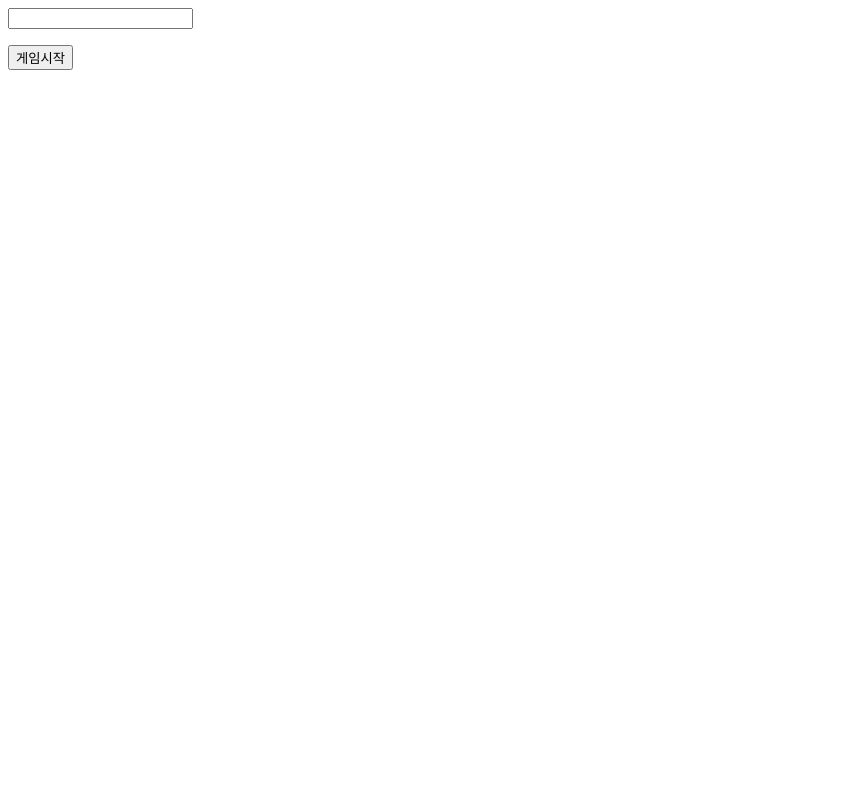
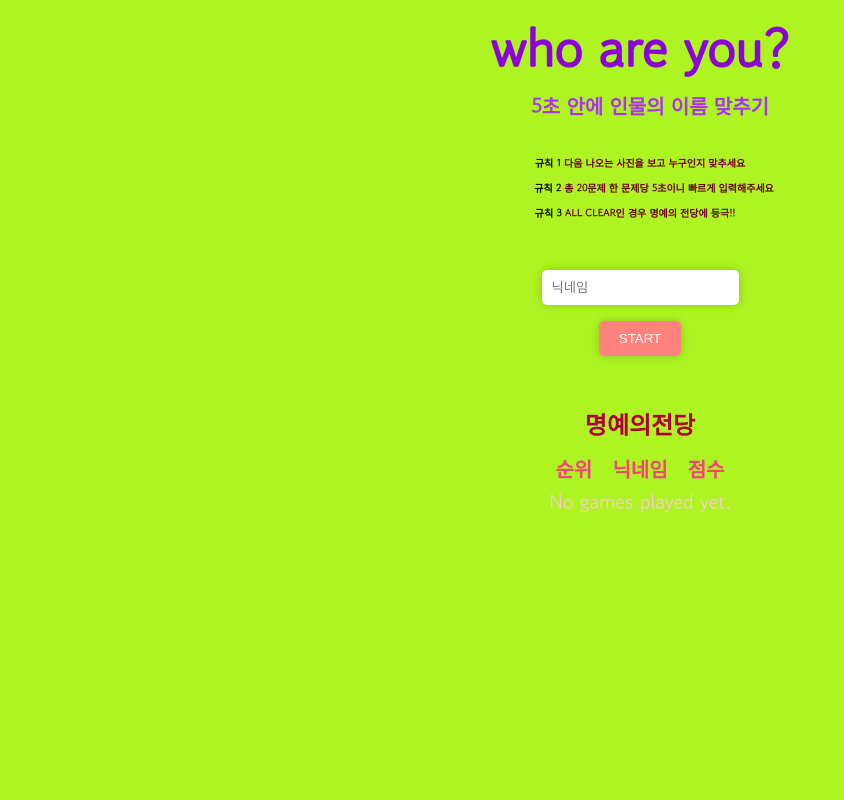
Before and after one commit to vero-zero/po, a Django app: page /main/startmain/ in a window 1280 px wide. Before the commit the part shown is almost empty. Shown: the whole page, without its empty margins (0-844 px from the left). Run offline with Django 4.2, Linux system fonts and the light colour scheme.

Commit message:
스태틱추가

```diff
--- /dev/null
+++ b/main/static/main/style.css
@@ -0,0 +1,135 @@
+
+h1 {
+  font-size: 53px;
+  text-align: center;
+  margin-top: 10px;
+  margin-bottom: 5px;
+  color: #8B03D6;
+  font-weight: bold;
+}
+
+h2 {
+  text-align: center;
+  font-size: 20px;
+  margin-left: 20px;
+  margin-top: 0;
+  margin-bottom: 35px;
+  color: #AC33EF;
+}
+
+h3 {
+  margin-left: 0px;
+  text-align: center;
+  font-size: 10px;
+  margin-top: 10px;
+  margin-bottom: 0px;
+  color: #6D0021;
+}
+
+h4 {
+  text-align: center;
+  font-size: 10px;
+  margin-left: 28px;
+  margin-top: 10px;
+  margin-bottom: 0px;
+  color: #6D0021;
+}
+
+h5 {
+  text-align: center;
+  font-size: 10px;
+  margin-right: 10px;
+  margin-top: 10px;
+  margin-bottom: 0px;
+  color: #6D0021;
+}
+
+
+#button {
+  display: block;
+  margin: 50px auto 0;
+  text-align: center;
+}
+
+#text {
+  padding: 10px;
+  border-radius: 5px;
+  border: none;
+  box-shadow: 0px 0px 10px rgba(0, 0, 0, 0.2);
+}
+
+#msg {
+  color: red;
+  text-align: center;
+}
+
+button {
+  background-color: #FF837C;
+  color: #fff;
+  padding: 10px 20px;
+  border-radius: 5px;
+  border: none;
+  box-shadow: 0px 0px 10px rgba(0, 0, 0, 0.2);
+  cursor: pointer;
+  transition: all 0.3s ease;
+}
+
+
+body {
+  font-family: 'Gowun Dodum', sans-serif;
+  background-color: #AEF422;
+}
+
+table {
+  font-size: 30px;
+  margin: 0 auto;
+  margin-top: 10px;
+  margin-bottom: 5px;
+  color: #F54278;
+
+}
+
+.glory {
+  font-size: 24px;
+  display: flex;
+  margin-top: 10px;
+  align-items: center;
+  justify-content: center;
+  margin-top: 50;
+  margin-bottom: 0px;
+  color: #AE0035;
+  font-weight: bold;
+
+}
+
+#ranking-container {
+  display: flex;
+  flex-direction: column;
+  align-items: center;
+  justify-content: center;
+  height: 0px;
+
+}
+
+th {
+  font-size: 20px;
+  align-items: center;
+  height: 20px;
+  text-align: center;
+}
+
+tr {
+  font-size: 20px;
+  align-items: center;
+  text-align: center;
+
+}
+
+#no-games {
+  font-size: 20px;
+  color: #FEC9D9;
+}
+
+#rule1, #rule2, #rule3 {
+  color: #090003;
+}
--- a/main/templates/main/main.html
+++ b/main/templates/main/main.html
@@ -1,15 +1,62 @@
+
+<head>
+    <title>WAYgame</title>
+    <link rel="stylesheet" href="/static/main/style.css">
+    <link rel="preconnect" href="https://fonts.googleapis.com">
+     <link rel="preconnect" href="https://fonts.gstatic.com" crossorigin>
+    <link href="https://fonts.googleapis.com/css2?family=Gowun+Dodum&display=swap" rel="stylesheet">
+  </head>
+
 <body>
+    <h1>who are you?</h1>
+    <h2>5초 안에 인물의 이름 맞추기</h2>
+    <h3>
+        <span id = "rule1"> 규칙 1 </span> 다음 나오는 사진을 보고 누구인지 맞추세요
+    </h3>
+    <h4>
+        <span id = "rule2"> 규칙 2 </span> 총 20문제 한 문제당 5초이니 빠르게 입력해주세요
+    </h4>
+    <h5> <span id = "rule3"> 규칙 3 </span> ALL CLEAR인 경우 명예의 전당에 등극!!
+    </h5>
+
+
     <span id="button">
         <form action="/main/startmain/" method="post">
-            <input type="text" name="nickname" id="text"><br>
+            <input type="text" name="nickname" id="text" placeholder="닉네임"><br>
                 <p id='msg'></p>
                     {% csrf_token %}
                         <button>
-                            게임시작
+                            START
                         </button>
         </form>
     </span>
 </body>
+
+<table>
+    <span class = 'glory' >명예의전당</sapn>
+
+    <thead>
+      <tr>
+        <th>순위</th>
+        <th>닉네임</th>
+        <th>점수</th>
+      </tr>
+    </thead>
+    <tbody>
+      {% for game in games %}
+      <tr>
+        <td>{{ forloop.counter }}</td>
+        <td>{{ game.player }}</td>
+        <td>{{ game.score }}</td>
+      </tr>
+      {% empty %}
+      <tr>
+        <td colspan="3" id="no-games">No games played yet.</td>
+      </tr>
+      {% endfor %}
+    </tbody>
+  </table>
+
 
 <script>
     search = location.search
--- a/main/urls.py
+++ b/main/urls.py
@@ -1,13 +1,7 @@
 from django.urls import path
 from . import views
+
 urlpatterns = [
-
-path('startmain/', views.startmain),
-
-
-
-
-
-
-
+  path('startmain/', views.startmain),
+  path('static/', views.static),
 ]
--- a/main/views.py
+++ b/main/views.py
@@ -14,7 +14,11 @@ def startmain(request):
             u = User()
             u.nickname = nickname
             u.save()
-            return render(request, 'game/game.html', {})
+            return render(request, 'game/startgame/', {})
         return render(request, 'main/main.html', {})
 
     return render(request, 'main/main.html', {})
+
+
+def static(request):
+    return render(request, '/static.html')
```
Also changed, not shown: game/templates/game/game.html (+10 -0 lines), game/static/game/style.css (added), 1 other file.
